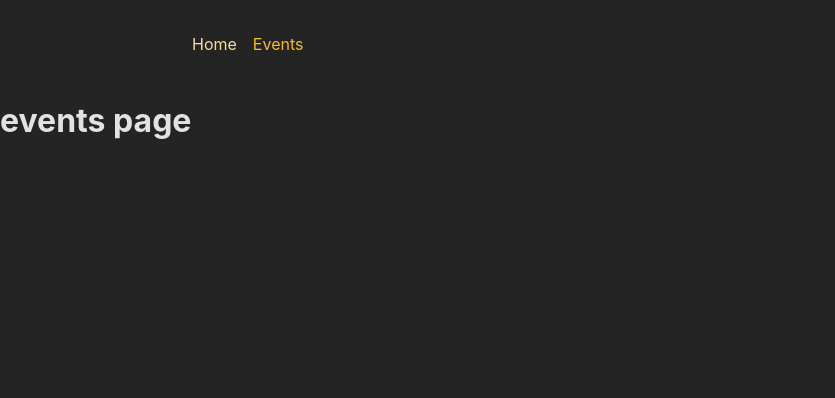
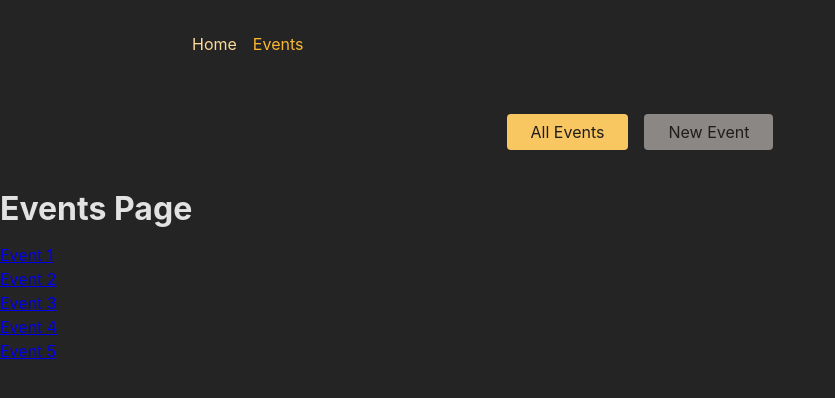
Before and after one commit to JayminShiroya07/event-app, a React (Create React App) app in the folder frontend/: page /events in a window 1280 px wide. Shown: the top 398 px of the page, without its empty margins (0-835 px from the left). Built offline with nearby package versions, Linux system fonts and the light colour scheme.

Commit message:
refactor event routing and navigation structure; add EventRootLayout component

```diff
--- a/frontend/src/App.js
+++ b/frontend/src/App.js
@@ -26,17 +26,23 @@ import EventDetailPage from './pages/EventDetail';
 import NewEventPage from './pages/NewEven';
 import EditEventPage from './pages/EditEvent';
 import RootLayout from './pages/Root';
+import EventRootLayout from './pages/EventsRoot';
 
 const router = createBrowserRouter([
   {
     path: "/",
     element: <RootLayout />,
     children: [
-      { index:true, element: <HomePage /> },
-      { path: "/events", element: <EventsPage /> },
-      { path: "/events:eventId", element: <EventDetailPage /> },
-      { path: "/events/new", element: <NewEventPage /> },
-      { path: "/events/:eventId/edit", element: <EditEventPage /> },
+      { index: true, element: <HomePage /> },
+      { path: "events",
+        element: <EventRootLayout />,
+        children: [
+          { index: true, element: <EventsPage /> },
+          { path: ":eventId", element: <EventDetailPage /> },
+          { path: "new", element: <NewEventPage /> },
+          { path: ":eventId/edit", element: <EditEventPage /> },
+        ],
+      },
     ],
   },
 ]);
--- a/frontend/src/components/EventsNavigation.js
+++ b/frontend/src/components/EventsNavigation.js
@@ -1,4 +1,5 @@
-import classes from './EventsNavigation.module.css';
+import { NavLink } from "react-router-dom";
+import classes from "./EventsNavigation.module.css";
 
 function EventsNavigation() {
   return (
@@ -6,10 +7,25 @@ function EventsNavigation() {
       <nav>
         <ul className={classes.list}>
           <li>
-            <a href="/events">All Events</a>
+            <NavLink
+              to="/events"
+              className={({ isActive }) =>
+                isActive ? classes.active : undefined
+              }
+              end
+            >
+              All Events
+            </NavLink>
           </li>
           <li>
-            <a href="/events/new">New Event</a>
+            <NavLink
+              to="/events/new"
+              className={({ isActive }) =>
+                isActive ? classes.active : undefined
+              }
+            >
+              New Event
+            </NavLink>
           </li>
         </ul>
       </nav>
--- a/frontend/src/pages/EditEvent.js
+++ b/frontend/src/pages/EditEvent.js
@@ -1,7 +1,15 @@
+import { useParams } from "react-router-dom"
+
 export default function EditEventPage(){
+    const params = useParams();
     return(
-        <h1>
-            Edit Event page
-        </h1>
+        <>
+            <h1>
+                Edit Event page
+            </h1>
+            <p>
+                Event Id : {params.eventId}
+            </p>
+        </>
     )
 }
--- a/frontend/src/pages/EventDetail.js
+++ b/frontend/src/pages/EventDetail.js
@@ -1,7 +1,15 @@
+import { Link, useParams } from "react-router-dom"
+
 export default function EventDetailPage(){
+    const params = useParams();
+
     return(
         <h1>
             Event Detail Page
+            <p>
+                Event Id : {params.eventId}
+                <Link to='edit'>edit</Link>
+            </p>
         </h1>
     )
 }
--- a/frontend/src/pages/Events.js
+++ b/frontend/src/pages/Events.js
@@ -1,7 +1,26 @@
+import { Link } from "react-router-dom";
+
+const DUMMY_EVENTS = [
+    { id: 'e1', title: 'Event 1' },
+    { id: 'e2', title: 'Event 2' },
+    { id: 'e3', title: 'Event 3' },
+    { id: 'e4', title: 'Event 4' },
+    { id: 'e5', title: 'Event 5' }
+];
+
 export default function EventsPage(){
     return(
-        <h1>
-            events page
-        </h1>
+        <div>
+            <h1>Events Page</h1>
+            <ul>
+                {DUMMY_EVENTS.map((event) => (
+                    <li key={event.id}>
+                        <Link to={event.id}>
+                            {event.title}
+                        </Link>
+                    </li>
+                ))}
+            </ul>
+        </div>
     )
 }
--- /dev/null
+++ b/frontend/src/pages/EventsRoot.js
@@ -0,0 +1,11 @@
+import { Outlet } from "react-router-dom";
+import EventsNavigation from '../components/EventsNavigation'
+
+export default function EventRootLayout(){
+    return(
+        <>
+            <EventsNavigation />
+            <Outlet/>
+        </>
+    )
+}
```
